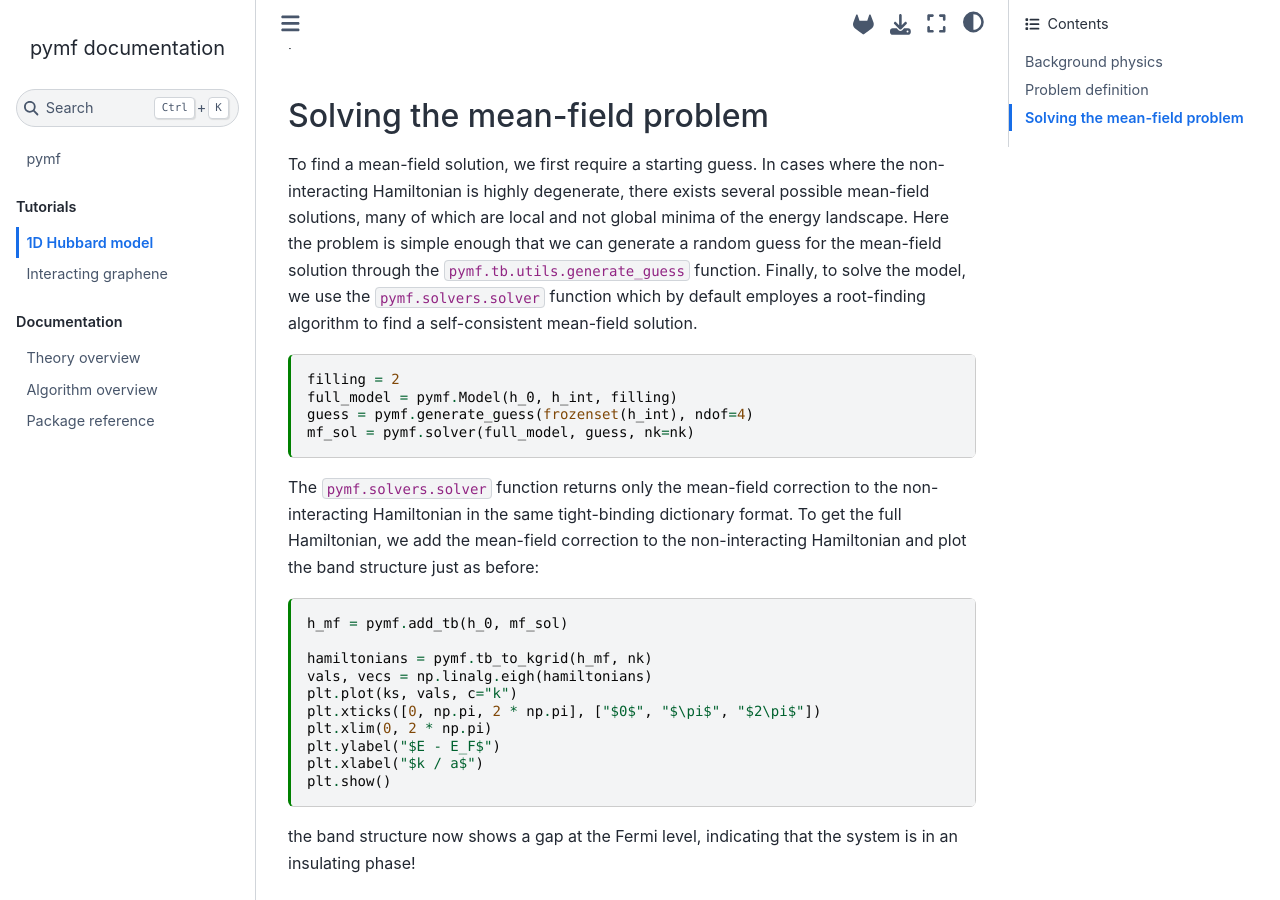
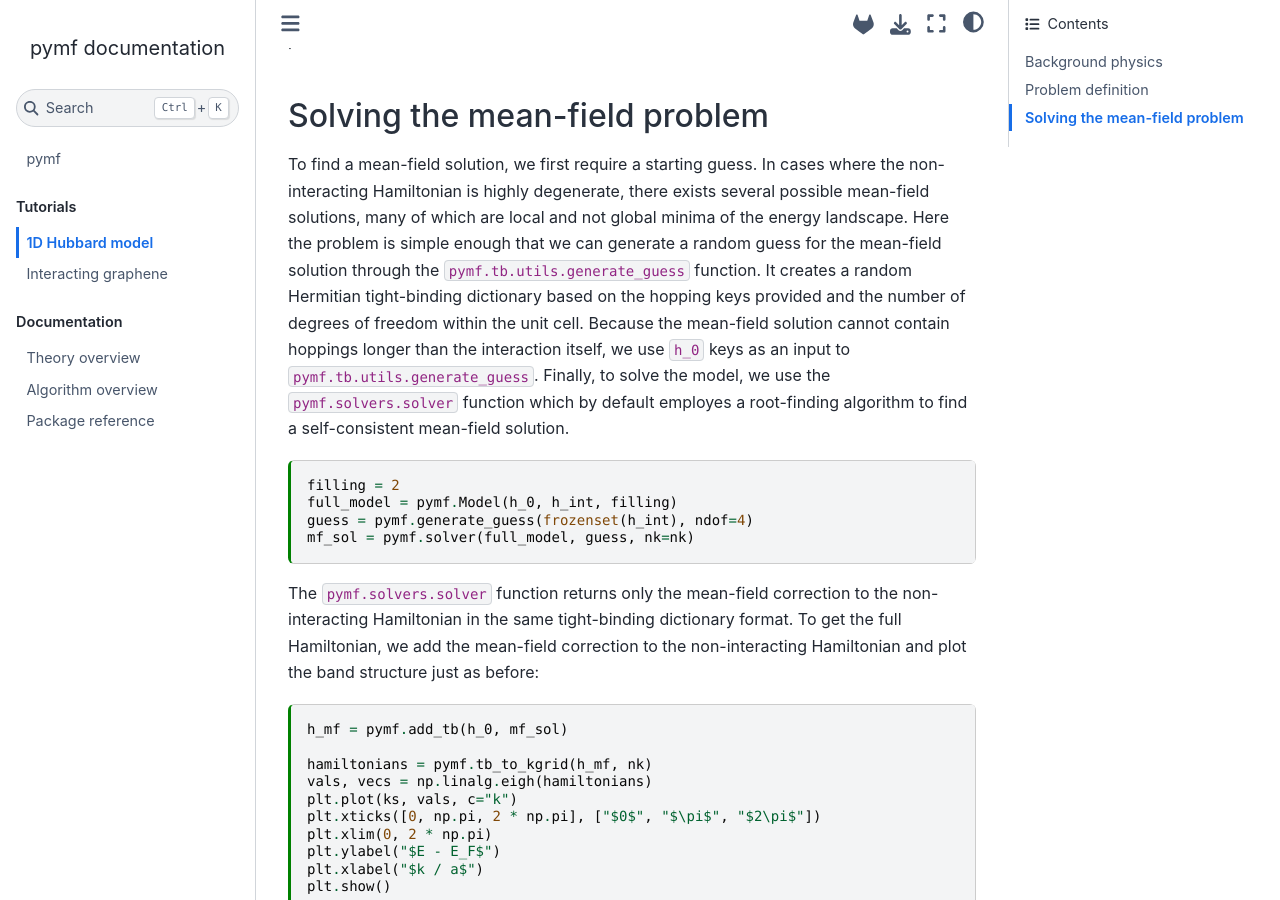
Before and after one commit to quantum-tinkerer/MeanFi, a Sphinx documentation site: the page built from docs/source/tutorial/hubbard_1d.md, in a window 1280 px wide and 900 px high, scrolled down 2633 px. Built offline with Sphinx 7.4.7 and the Sphinx Book theme 1.1.4, drawn with Linux system fonts in a browser that asks for light colours; the version number could not be read and is left out; comment, search, counter and statistics services are not loaded; cross-references to code outside the pages are shown as plain code.

Commit message:
explain guess structure

````diff
--- a/docs/source/tutorial/hubbard_1d.md
+++ b/docs/source/tutorial/hubbard_1d.md
@@ -108,6 +108,8 @@ The object `full_model` now contains all the information needed to solve the mea
 To find a mean-field solution, we first require a starting guess.
 In cases where the non-interacting Hamiltonian is highly degenerate, there exists several possible mean-field solutions, many of which are local and not global minima of the energy landscape.
 Here the problem is simple enough that we can generate a random guess for the mean-field solution through the {autolink}`~pymf.tb.utils.generate_guess` function.
+It creates a random Hermitian tight-binding dictionary based on the hopping keys provided and the number of degrees of freedom within the unit cell.
+Because the mean-field solution cannot contain hoppings longer than the interaction itself, we use `h_0` keys as an input to {autolink}`~pymf.tb.utils.generate_guess`.
 Finally, to solve the model, we use the {autolink}`~pymf.solvers.solver` function which by default employes a root-finding algorithm to find a self-consistent mean-field solution.
 
 ```{code-cell} ipython3
````
